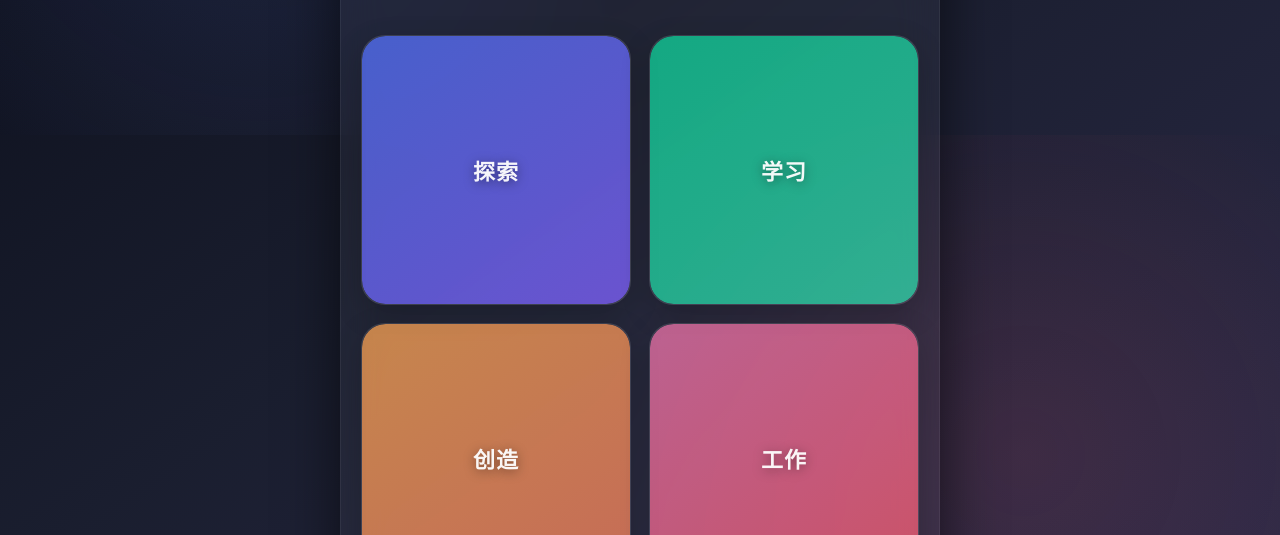
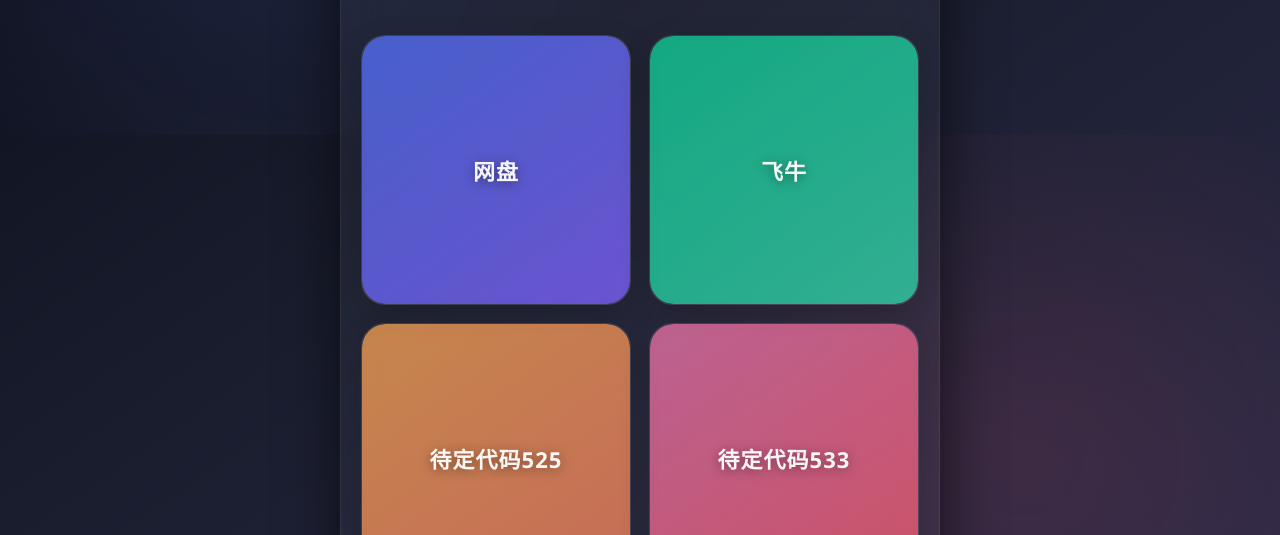
Before and after one commit to xinxin2328/homepage, a plain HTML site: page index.html in a window 1280 px wide. Shown: the part 265-800 px from the top of the page. Drawn offline with Linux system fonts and the light colour scheme.

Commit message:
Update button labels and change password

```diff
--- a/index.html
+++ b/index.html
@@ -502,35 +502,35 @@
         <!-- ===== 四宫格按钮 ===== -->
         <div class="grid">
 
-            <!-- 按钮 1：探索 -->
+            <!-- 按钮 1：网盘 -->
             <a href="https://123.com" target="_blank" rel="noopener noreferrer" class="grid-btn btn-1">
                 <span class="btn-bg"></span>
                 <span class="btn-content">
-                    <span class="btn-label">探索</span>
+                    <span class="btn-label">网盘</span>
                 </span>
             </a>
 
-            <!-- 按钮 2：学习（带密码保护） -->
+            <!-- 按钮 2：飞牛（带密码保护） -->
             <a href="#" class="grid-btn btn-2" id="studyBtn">
                 <span class="btn-bg"></span>
                 <span class="btn-content">
-                    <span class="btn-label">学习</span>
+                    <span class="btn-label">飞牛</span>
                 </span>
             </a>
 
-            <!-- 按钮 3：创造 -->
+            <!-- 按钮 3：待定 -->
             <a href="https://123.com" target="_blank" rel="noopener noreferrer" class="grid-btn btn-3">
                 <span class="btn-bg"></span>
                 <span class="btn-content">
-                    <span class="btn-label">创造</span>
+                    <span class="btn-label">待定代码525</span>
                 </span>
             </a>
 
-            <!-- 按钮 4：工作 -->
+            <!-- 按钮 4：待定 -->
             <a href="https://123.com" target="_blank" rel="noopener noreferrer" class="grid-btn btn-4">
                 <span class="btn-bg"></span>
                 <span class="btn-content">
-                    <span class="btn-label">工作</span>
+                    <span class="btn-label">待定代码533</span>
                 </span>
             </a>
 
@@ -641,7 +641,7 @@
 
         // ---------- 配置 ----------
         // ★ 在这里修改密码 ★
-        const STUDY_PASSWORD = 'study2026';
+        const STUDY_PASSWORD = 'fhc18977952328';
 
         // ---------- DOM 引用 ----------
         const studyBtn = document.getElementById('studyBtn');
```
